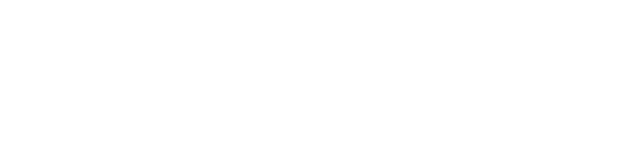
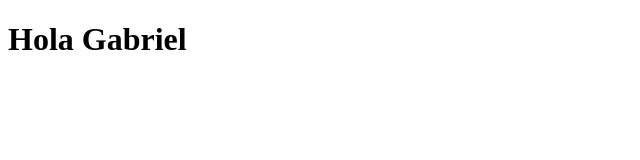
Before and after one commit to facundocrz/curaco, a plain HTML site: page index.html in a window 1280 px wide. Shown: the whole page, without its empty margins (0-640 px from the left). Drawn offline with Linux system fonts and the light colour scheme.

Commit message:
agrego titulo

```diff
--- a/index.html
+++ b/index.html
@@ -7,6 +7,6 @@
     <title>Document</title>
 </head>
 <body>
-
+    <h1>Hola Gabriel</h1>
 </body>
 </html>
```
